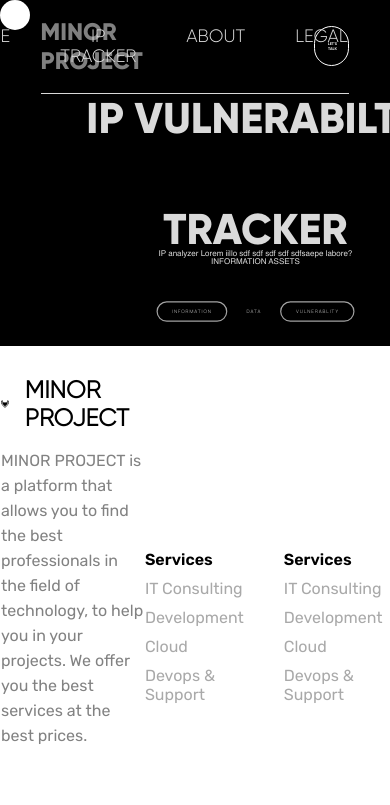
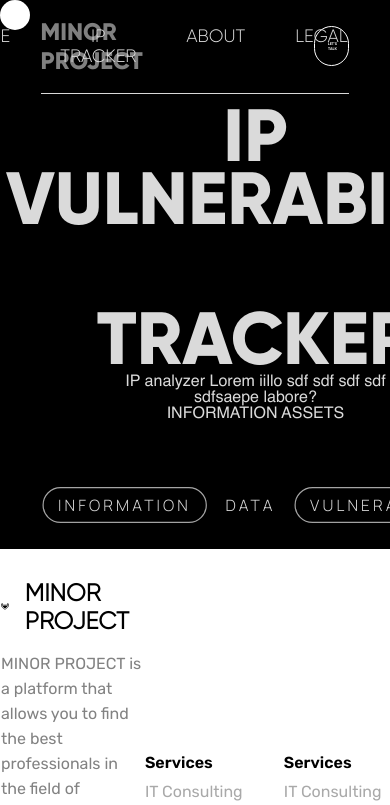
Before and after one commit to Akshat-NegI27/IP-Track, a React (Vite) app: page /About in a window 390 px wide. Shown: the top 805 px of the page. Built offline with nearby package versions, Linux system fonts and the light colour scheme; some icons are missing.

Commit message:
homescreen

```diff
--- a/src/components/home-content/homeContent.css
+++ b/src/components/home-content/homeContent.css
@@ -845,58 +845,60 @@ nav button:hover svg{
 
 
 
-@media only screen and (max-width: 455px) {
-
-
-
+@media only screen and (max-width: 480px) {
 
   .nav{
-
     width: 100%;
   }
 
 #page1{
-  height: 41vh;
+  height: 65vh;
   width: 131%;
 }
 
-
 #page1 h1{
   margin-top: 20vw;
-  font-size: 43px;
+  font-size: 74px;
+  line-height: 3.9rem;
 }
 
 #page1 p{
-  font-size: 8px;
+  font-size: 16px;
   margin-top: 1vW;
   width: 60%;
 }
 
 #page1-bubble{
-  top: 55%;
   scale: 120%;
+  margin-top: 15vw;
+}
+
+#page1-bubble h4{
+font-size: 13px;
 }
 
 #moving-div{
-  margin-top: 5vw;
-  bottom: 62%;
+  margin-top: 7vw;
+  scale: 280%;
+  bottom: 40%;
+  width: 50%;
 }
 
 #page2{
-  height: 35vh;
-  width: 130%;
-
+  height: 45vh;
+  width: 136%;
+  overflow: hidden;
 }
 
 #moving-div2{
-  scale: 110%;
-  width: 124%;
-
+  scale: 200%;
+  width: 90%;
+  overflow: hidden;
 }
 
 #linear-gradient h6{
-  scale: 120%;
-  margin-right:20px;
+  scale: 170%;
+  margin-right:80px;
   margin-top: 25vw;
 }
 
@@ -907,8 +909,8 @@ linear-gradient{
 
 #page3{
   overflow: hidden;
-height: 45vh;
-width: 130%;
+  height: 45vh;
+  width: 130%;
 }
 
 #text-box{
```
